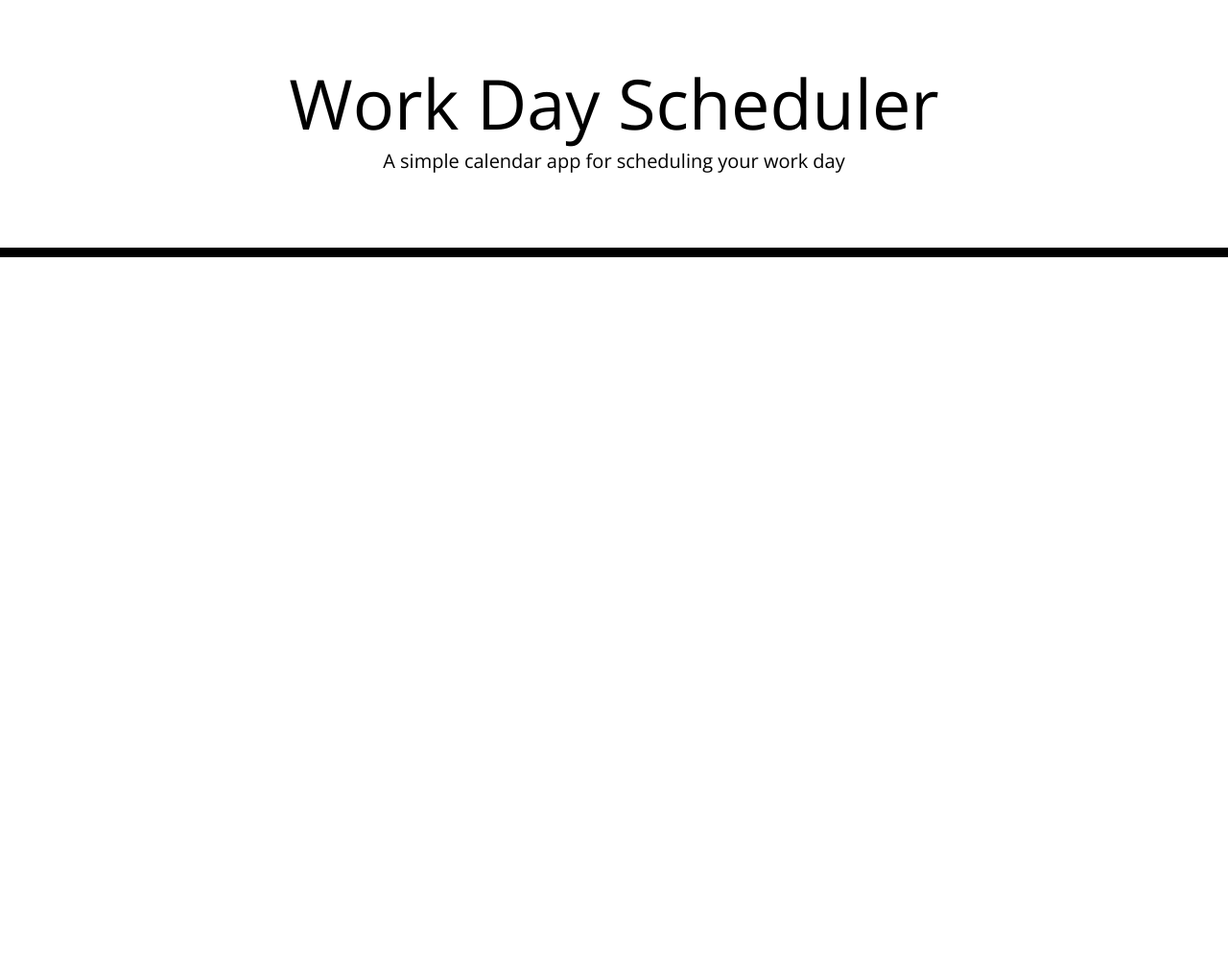
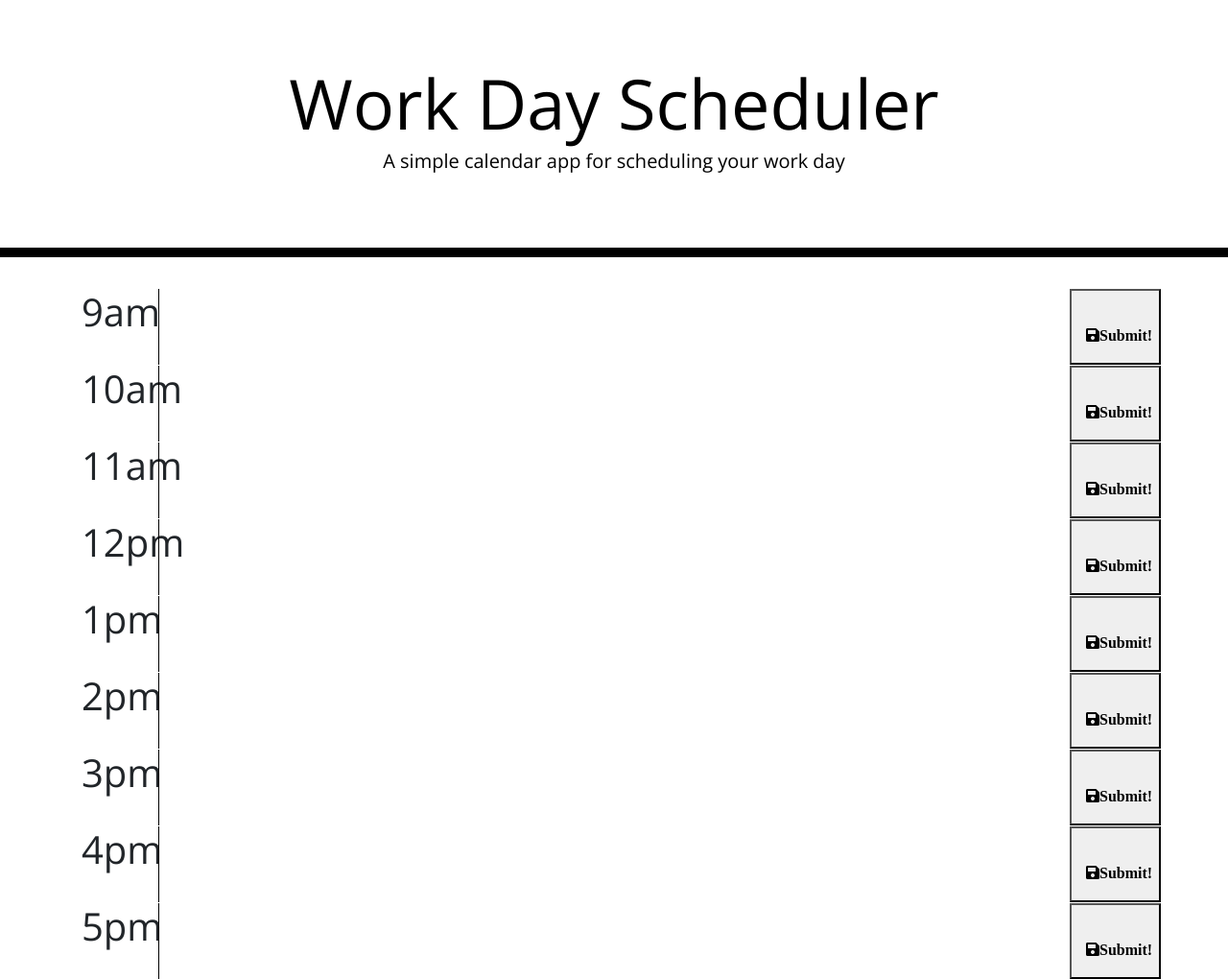
Before and after one commit to Skruphold/Day-Scheduler-H5, a plain HTML site: page index.html in a window 1280 px wide. Shown: the whole page at 96% size. Before the commit the page ends 800 px from the top, so only its background shows below. Drawn offline with nearby package versions, Linux system fonts and the light colour scheme.

Commit message:
built the html time boxes

```diff
--- a/index.html
+++ b/index.html
@@ -30,9 +30,73 @@
     </header>
     <div class="container">
       <!-- Timeblocks go here -->
+      <div class="row">
+        <h1 class="time-block col-1">9am</h1>
+        <textarea class="description col-10" id="time-9am"></textarea>
+        <button class="save-btn col-md-1">
+          <i class="fas fa-save">Submit!</i>
+        </button>
+      </div>
+      <div class="row">
+        <h1 class="time-block col-1">10am</h1>
+        <textarea class="description col-10" id="time-10am"></textarea>
+        <button class="save-btn col-md-1">
+          <i class="fas fa-save">Submit!</i>
+        </button>
+      </div>
+      <div class="row">
+        <h1 class="time-block col-1">11am</h1>
+        <textarea class="description col-10" id="time-11am"></textarea>
+        <button class="save-btn col-md-1">
+          <i class="fas fa-save">Submit!</i>
+        </button>
+      </div>
+      <div class="row">
+        <h1 class="time-block col-1">12pm</h1>
+        <textarea class="description col-10" id="time-12pm"></textarea>
+        <button class="save-btn col-md-1">
+          <i class="fas fa-save">Submit!</i>
+        </button>
+      </div>
+      <div class="row">
+        <h1 class="time-block col-1">1pm</h1>
+        <textarea class="description col-10" id="time-1pm"></textarea>
+        <button class="save-btn col-md-1">
+          <i class="fas fa-save">Submit!</i>
+        </button>
+      </div>
+      <div class="row">
+        <h1 class="time-block col-1">2pm</h1>
+        <textarea class="description col-10" id="time-2pm"></textarea>
+        <button class="save-btn col-md-1">
+          <i class="fas fa-save">Submit!</i>
+        </button>
+      </div>
+      <div class="row">
+        <h1 class="time-block col-1">3pm</h1>
+        <textarea class="description col-10" id="time-3pm"></textarea>
+        <button class="save-btn col-md-1">
+          <i class="fas fa-save">Submit!</i>
+        </button>
+      </div>
+      <div class="row">
+        <h1 class="time-block col-1">4pm</h1>
+        <textarea class="description col-10" id="time-4pm"></textarea>
+        <button class="save-btn col-md-1">
+          <i class="fas fa-save">Submit!</i>
+        </button>
+      </div>
+      <div class="row">
+        <h1 class="time-block col-1">5pm</h1>
+        <textarea class="description col-10" id="time-5pm"></textarea>
+        <button class="save-btn col-md-1">
+          <i class="fas fa-save">Submit!</i>
+        </button>
+      </div>
     </div>
 
     <script src="https://cdnjs.cloudflare.com/ajax/libs/jquery/3.2.1/jquery.min.js"></script>
     <script src="https://cdnjs.cloudflare.com/ajax/libs/moment.js/2.24.0/moment.min.js"></script>
+    <script src="./script.js"></script>
   </body>
 </html>
```
Also changed, not shown: script.js (added).
